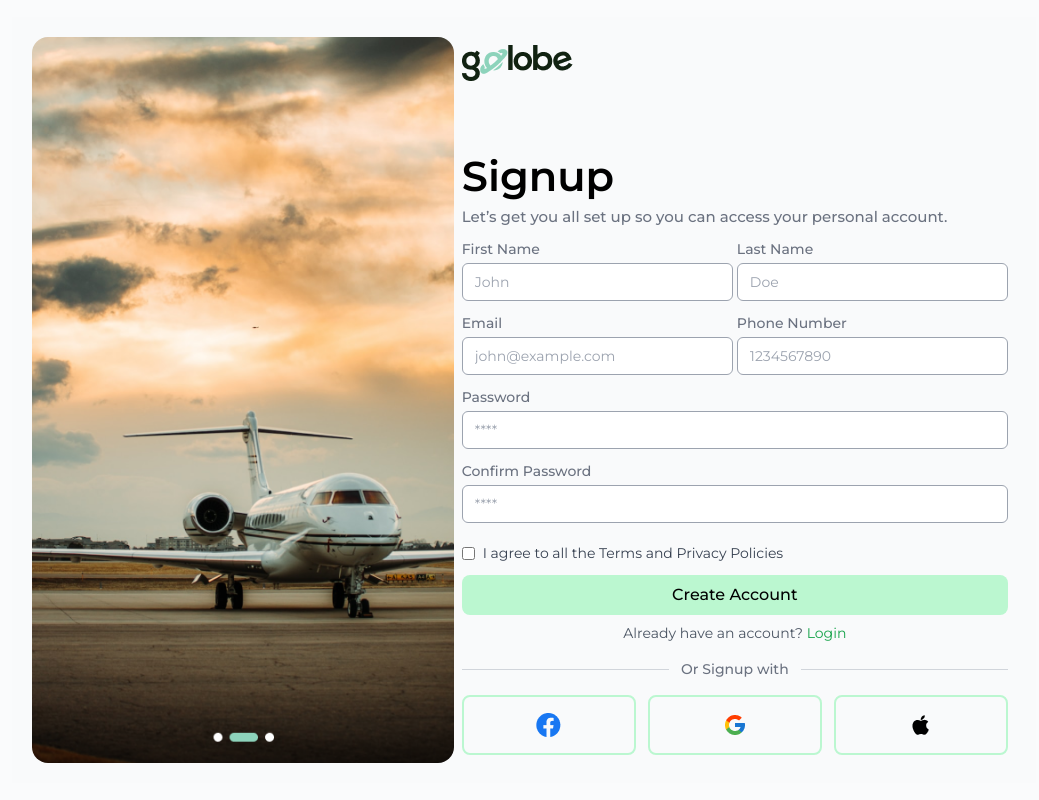
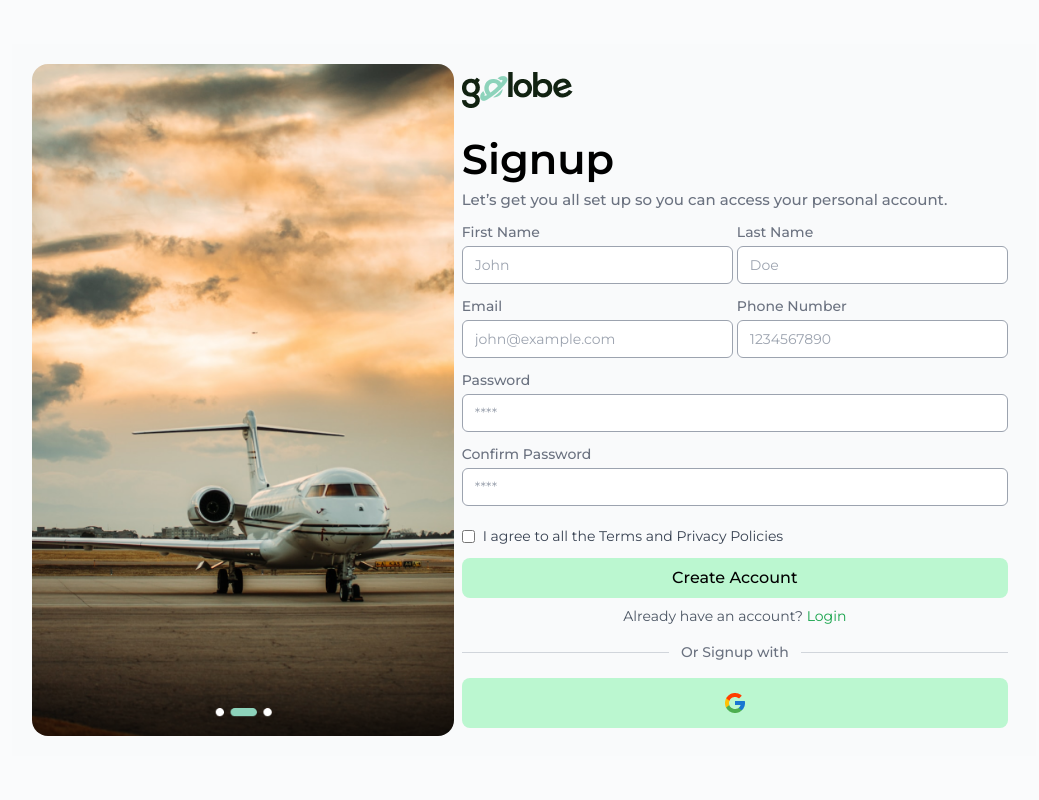
Before and after one commit to Adeel-116/Travel_website, a React (Vite) app: page /signup in a window 1280 px wide. Shown: the whole page, without its empty margins (116-1155 px from the left). Built offline with nearby package versions, Linux system fonts and the light colour scheme.

Commit message:
Working on Google Auth

```diff
--- a/src/Pages/BookingDetails/BookingDetailsPageButton.jsx
+++ b/src/Pages/BookingDetails/BookingDetailsPageButton.jsx
@@ -1,21 +1,32 @@
-import React from 'react'
+import React from "react";
 
-function BookingDetailsPageButton({icon, text, children}) {
+function BookingDetailsPageButton({ icon, text, children, onClickGoogleAuth }) {
   return (
     <>
-        <div className={`md:py-4 sm:py-3 py-1.5 flex justify-center items-center border-2 rounded-lg border-green-200 ${children}`}>
-            {icon && <div>
-                <img src={icon} className='md:w-full w-[85%]' alt="" />
-            </div>
-            }
-            {
-             text &&
-             <h1 className='font-medium md:ml-2 ml-0.5 md:text-lg text-sm'>{text}</h1>
-            }
-        </div>
+      <div
+        className={`md:py-3 sm:py-2 py-1 flex justify-center items-center rounded-lg
+    hover:cursor-pointer
+    bg-[#BBF7D0]
+    border border-transparent
+    hover:bg-transparent
+    hover:border-[#BBF7D0]
+    transition-all duration-300 ease-in-out
+    ${children}`}
 
+      onClick={onClickGoogleAuth}
+
+      >
+        {icon && (
+          <div>
+            <img src={icon} className="md:w-full w-[85%]" alt="" />
+          </div>
+        )}
+        {text && (
+          <h1 className="font-medium md:ml-2 ml-0.5 md:text-lg text-sm">{text}</h1>
+        )}
+      </div>
     </>
-  )
+  );
 }
 
-export default BookingDetailsPageButton
+export default BookingDetailsPageButton;
--- a/src/Pages/LoginSignup/ForgetPassword.jsx
+++ b/src/Pages/LoginSignup/ForgetPassword.jsx
@@ -133,20 +133,11 @@ function ForgetPassword() {
 
                     <div className="flex gap-x-3">
                       <BookingDetailsPageButton
-                        icon={facebookIcon}
-                        text=""
-                        children="w-1/2"
-                      />
-                      <BookingDetailsPageButton
                         icon={googleIcon}
                         text=""
                         children="w-1/2"
                       />
-                      <BookingDetailsPageButton
-                        icon={appleIcon}
-                        text=""
-                        children="w-1/2"
-                      />
+
                     </div>
                   </div>
                 </div>
--- a/src/Pages/LoginSignup/Login.jsx
+++ b/src/Pages/LoginSignup/Login.jsx
@@ -113,6 +113,14 @@ function Login() {
     })
   }
 
+
+    const handleAuth = (e)=>{
+
+
+    }
+
+
+
   return (
     <>
       {notification && (
@@ -209,19 +217,10 @@ function Login() {
 
                     <div className="flex gap-x-3">
                       <BookingDetailsPageButton
-                        icon={facebookIcon}
-                        text=""
-                        children="w-1/2"
-                      />
-                      <BookingDetailsPageButton
                         icon={googleIcon}
                         text=""
-                        children="w-1/2"
-                      />
-                      <BookingDetailsPageButton
-                        icon={appleIcon}
-                        text=""
-                        children="w-1/2"
+                        children="w-full"
+                        onClickGoogleAuth={handleAuth}
                       />
                     </div>
                   </div>
--- a/src/Pages/LoginSignup/Signup.jsx
+++ b/src/Pages/LoginSignup/Signup.jsx
@@ -169,7 +169,7 @@ function Signup() {
               <div className="h-auto 2xl:p-5 p-2">
                 <img src={FlightPageLogo} alt="Logo" />
 
-                <div className="sm:mt-16 mt-5 flex flex-col">
+                <div className="mt-5 flex flex-col">
                   <h1 className="text-[2rem] sm:text-[2.6rem] font-semibold">
                     Signup
                   </h1>
@@ -271,9 +271,9 @@ function Signup() {
 
                   <p className="mt-2 text-sm text-center text-gray-600">
                     Already have an account?{" "}
-                    <a href="#" className="text-green-600 hover:underline">
+                    <NavLink to="/login" className="text-green-600 hover:underline">
                       Login
-                    </a>
+                    </NavLink>
                   </p>
 
                   <div className="flex items-center justify-center my-4">
@@ -286,16 +286,8 @@ function Signup() {
 
                   <div className="flex gap-x-3">
                     <BookingDetailsPageButton
-                      icon={facebookIcon}
-                      children="w-1/3"
-                    />
-                    <BookingDetailsPageButton
                       icon={googleIcon}
-                      children="w-1/3"
-                    />
-                    <BookingDetailsPageButton
-                      icon={appleIcon}
-                      children="w-1/3"
+                      children="w-full"
                     />
                   </div>
                 </div>
```
